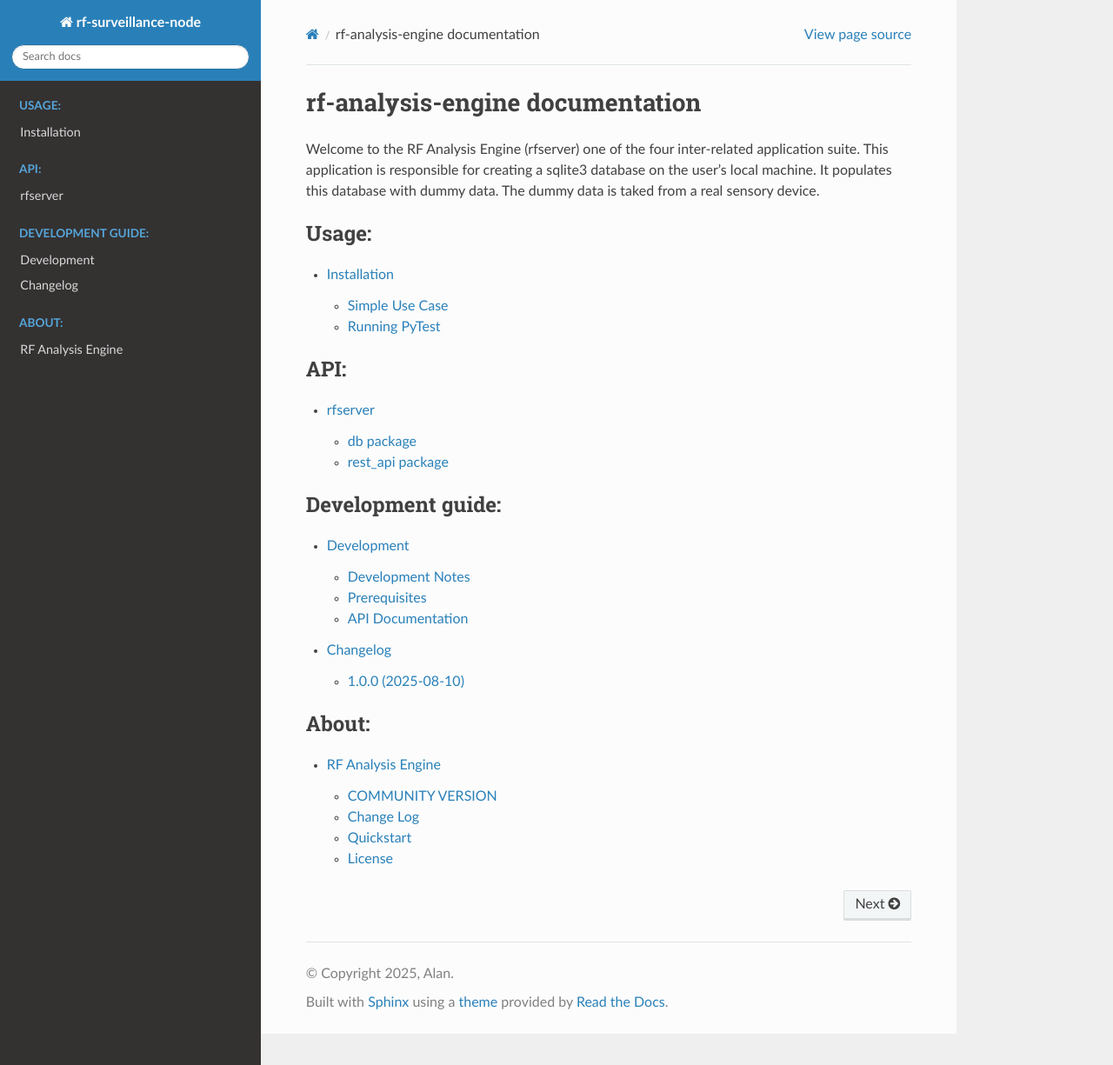
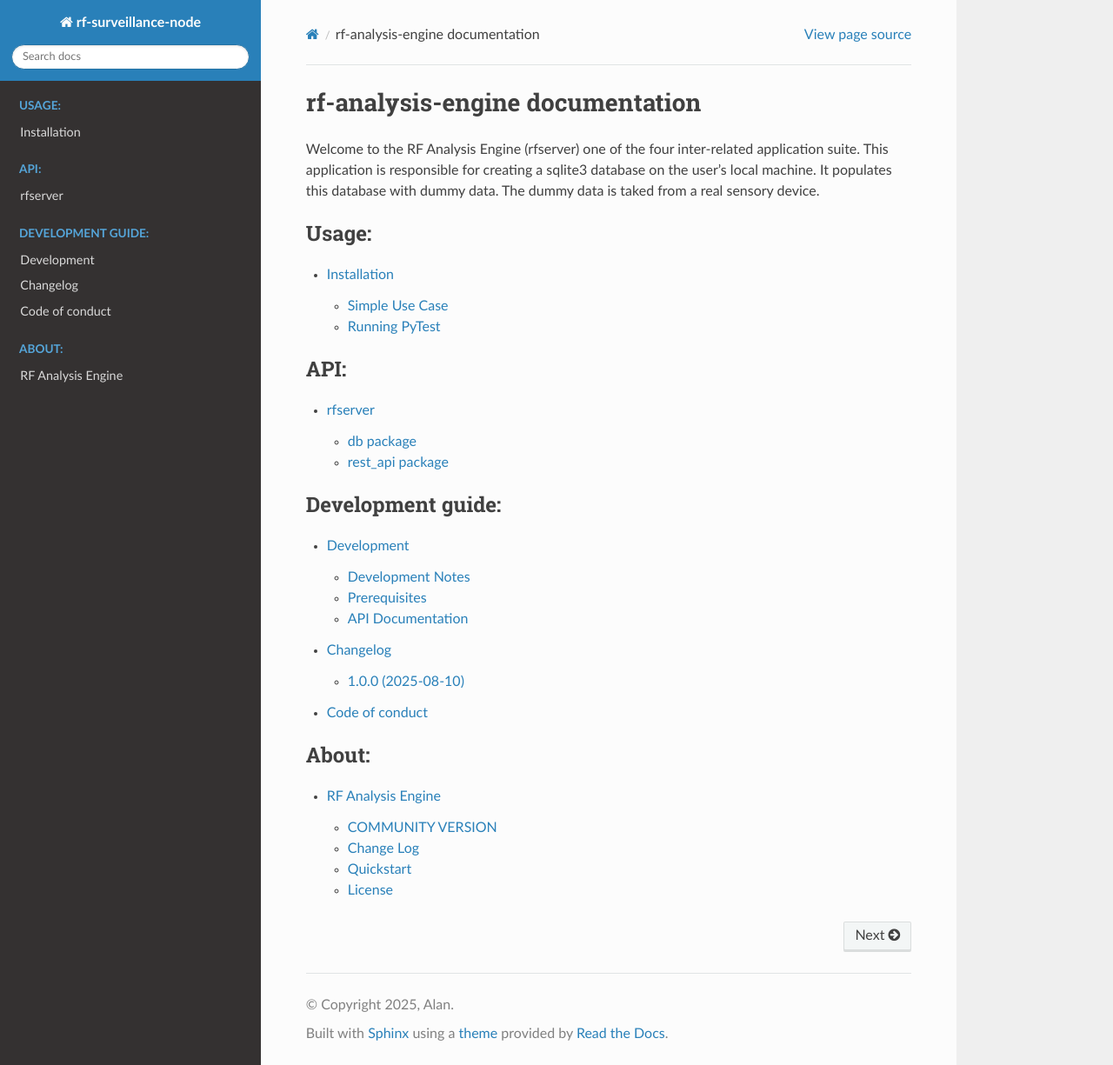
Before and after one commit to alanmehio/rf-analysis-engine, a Sphinx documentation site: the page built from docs/source/index.rst, in a window 1280 px wide and 1225 px high. Shown: the whole window at 87% size. Built offline with Sphinx 7.4.7 and the Read the Docs theme 3.1.0, drawn with Linux system fonts in a browser that asks for light colours.

Commit message:
added code of conduct to the documentation

```diff
--- /dev/null
+++ b/docs/source/contents/codeofconduct.rst
@@ -0,0 +1,5 @@
+===============
+Code of conduct
+===============
+
+.. include:: ../../../CODE_OF_CONDUCT.md
--- a/docs/source/index.rst
+++ b/docs/source/index.rst
@@ -28,6 +28,7 @@
 
    contents/development
    contents/changelog
+   contents/codeofconduct
 
 .. toctree::
    :maxdepth: 2
```
